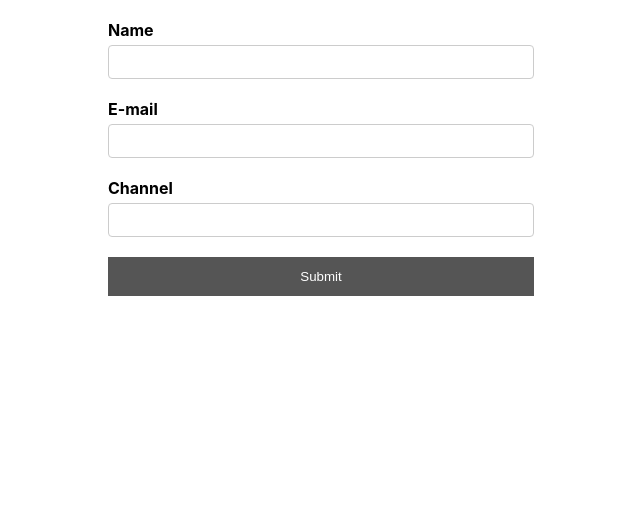
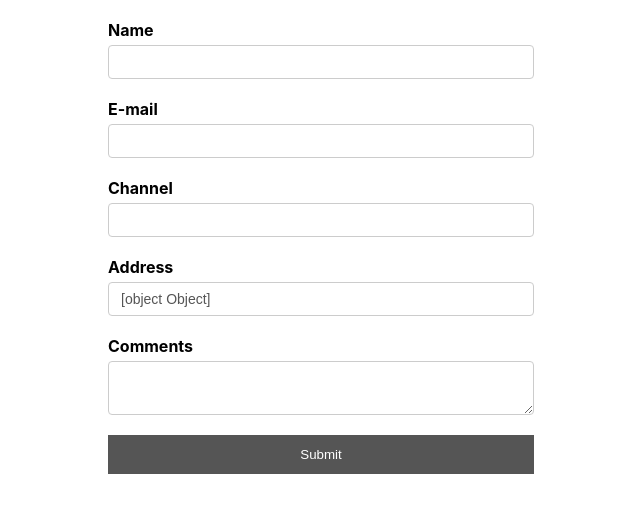
Before and after one commit to Haybuka/React-combo, a React (Create React App) app: page / in a window 1280 px wide. Shown: the top 512 px of the page, without its empty margins (319-959 px from the left). Built offline with nearby package versions, Linux system fonts and the light colour scheme.

Commit message:
More on fields and render props patter in formik

```diff
--- a/src/App.css
+++ b/src/App.css
@@ -11,7 +11,7 @@ label{
 }
 
 input[type="text"],
-input[type="email"]{
+input[type="email"],textarea{
   display: block;
   width: 400px;
   padding: 6px 12px;
--- a/src/components/formik/YoutubeForm.js
+++ b/src/components/formik/YoutubeForm.js
@@ -2,7 +2,13 @@ import React from "react";
 import { Formik, Form, Field, ErrorMessage } from "formik";
 import * as Yup from "yup";
 const YoutubeForm = () => {
-  const initialValues = { name: "", email: "", channel: "" };
+  const initialValues = {
+    name: "",
+    email: "",
+    channel: "",
+    comments: "",
+    address: "",
+  };
 
   const onSubmit = (values) => {
     console.log(values);
@@ -12,6 +18,8 @@ const YoutubeForm = () => {
     name: Yup.string().required("Required"),
     email: Yup.string().email("Invalid emails format").required("Required"),
     channel: Yup.string().required("Required"),
+    comments: Yup.string().required("Required"),
+    address : Yup.string().required("Required"),
   });
 
   return (
@@ -38,6 +46,30 @@ const YoutubeForm = () => {
           <Field type="text" id="channel" name="channel" />
           <ErrorMessage name="channel" />
         </div>
+
+        <div className="form-control">
+          <label htmlFor="address">Address</label>
+          <Field type="text">
+            {(props) => {
+            //   console.log(props);
+              const { field, form, meta } = props;
+              console.log(meta)
+              return (
+                <div>
+                  <input type="text" id="address" {...field} />
+                  {/* {meta.touched && meta.error ? <p>{meta.error.address}</p> : null} */}
+                </div>
+              );
+            }}
+          </Field>
+          <ErrorMessage name="address" />
+        </div>
+
+        <div className="form-control">
+          <label htmlFor="comments">Comments</label>
+          <Field as="textarea" type="text" id="comments" name="comments" />
+          <ErrorMessage name="comments" />
+        </div>
         <button type="submit">Submit</button>
       </Form>
     </Formik>
```
Also changed, not shown: 1 other file (tests, documents, lock files or other folders).
